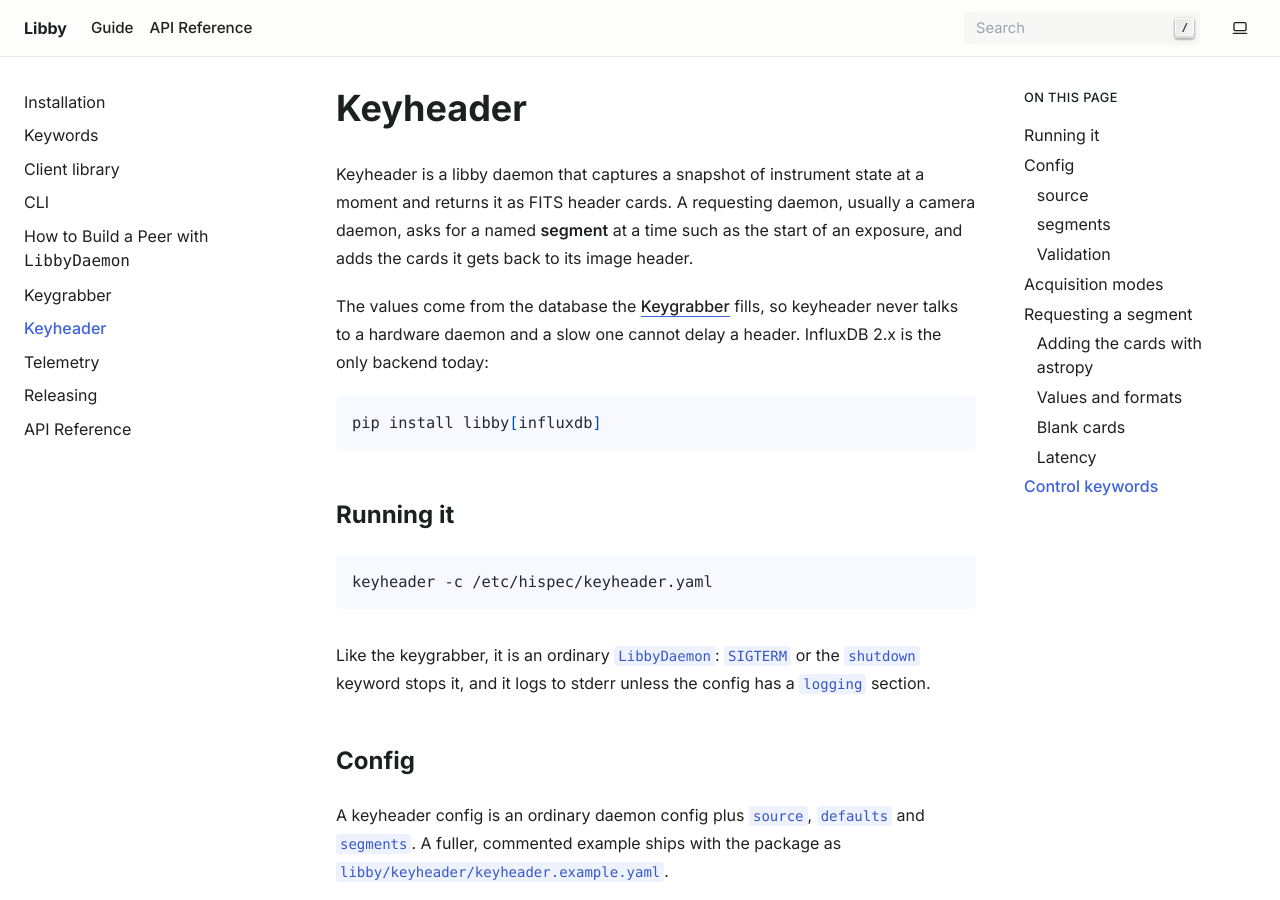
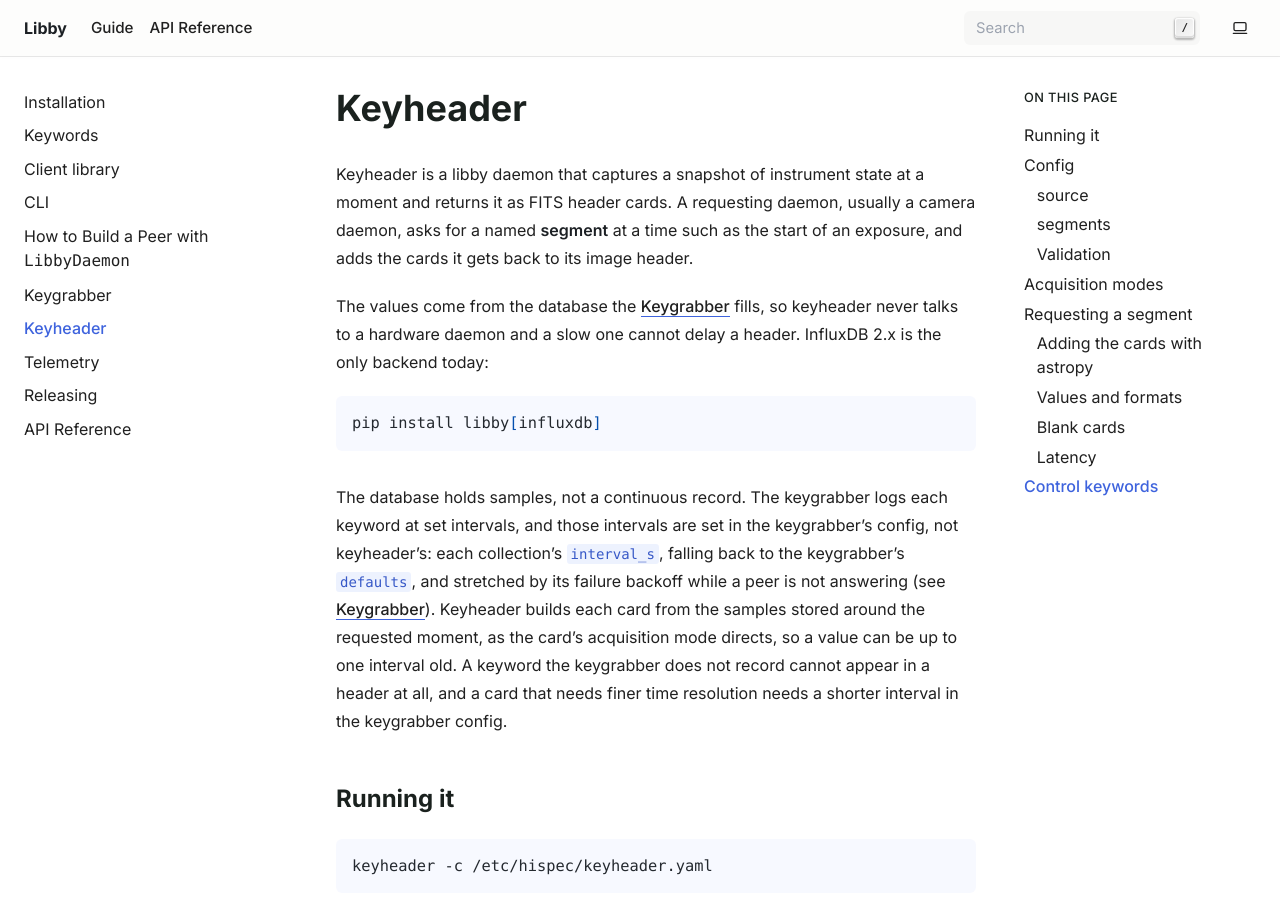
Before and after one commit to CaltechOpticalObservatories/libby, a Sphinx documentation site: the page built from docs/source/keyheader.md, in a window 1280 px wide and 900 px high. Built offline with Sphinx 7.4.7, drawn with Linux system fonts in a browser that asks for light colours; some of the changed text lies outside the part shown.

Commit message:
Update keyheader.md (docs) and keyheader.example.yaml to have a more precise description of the time sampling for keywords.

````diff
--- a/docs/source/keyheader.md
+++ b/docs/source/keyheader.md
@@ -12,6 +12,16 @@ InfluxDB 2.x is the only backend today:
 ```bash
 pip install libby[influxdb]
 ```
+
+The database holds samples, not a continuous record. The keygrabber logs each
+keyword at set intervals, and those intervals are set in the keygrabber's
+config, not keyheader's: each collection's `interval_s`, falling back to the
+keygrabber's `defaults`, and stretched by its failure backoff while a peer is
+not answering (see {doc}`keygrabber`). Keyheader builds each card from the
+samples stored around the requested moment, as the card's acquisition mode
+directs, so a value can be up to one interval old. A keyword the keygrabber
+does not record cannot appear in a header at all, and a card that needs finer
+time resolution needs a shorter interval in the keygrabber config.
 
 ## Running it
 
@@ -132,8 +142,8 @@ leaves the running segments in place.
 
 ## Acquisition modes
 
-Every card is looked up independently, within `window_s` of the requested
-moment:
+Every card is looked up independently among the samples the keygrabber
+stored, within `window_s` of the requested moment:
 
 - `prior`: the latest sample at or before the moment
 - `subsequent`: the earliest sample at or after the moment
@@ -147,8 +157,10 @@ arrives before the keygrabber has stored the next sample, and most values do
 not change during an exposure, so the last stored value stands in. A
 `subsequent` card has no such fallback and is written blank.
 
-`window_s` should exceed the keygrabber's interval for that keyword, including
-its backoff, or a quiet keyword will come back blank.
+`window_s` should exceed the keygrabber's interval for that keyword (its
+collection's `interval_s` in the keygrabber config), including its backoff, or
+a quiet keyword will come back blank. Changing a keyword's interval in the
+keygrabber config may therefore call for a matching change to `window_s` here.
 
 ## Requesting a segment
 
````
Also changed, not shown: 1 other file.
